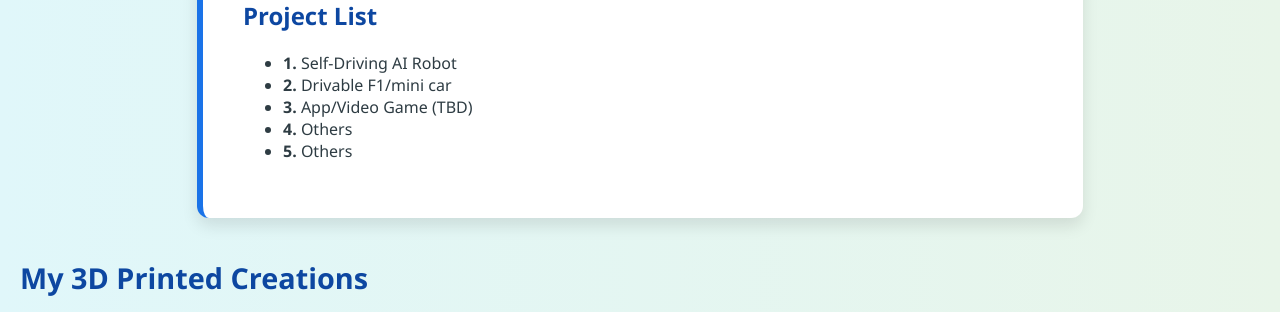
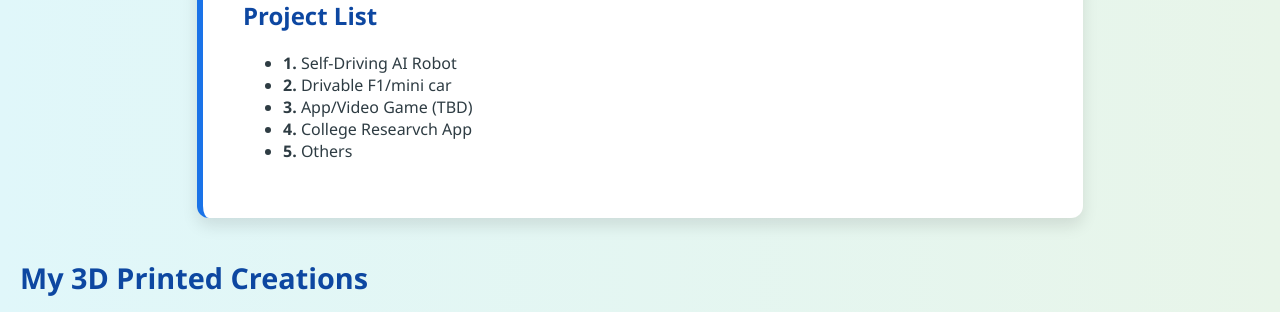
Before and after one commit to arjunkbots/arjun, a FastAPI app: page / in a window 1280 px wide. Shown: the part 758-1070 px from the top of the page. Run offline with FastAPI, Linux system fonts and the light colour scheme.

Commit message:
Update index.html
Added a project

```diff
--- a/app/templates/index.html
+++ b/app/templates/index.html
@@ -157,7 +157,7 @@
         <li><strong>1.</strong> Self-Driving AI Robot</li>
         <li><strong>2.</strong> Drivable F1/mini car</li>
         <li><strong>3.</strong> App/Video Game (TBD)</li>
-        <li><strong>4.</strong> Others </li>
+        <li><strong>4.</strong> College Researvch App </li>
         <li><strong>5.</strong> Others </li>
       </ul>
       </div>
```
